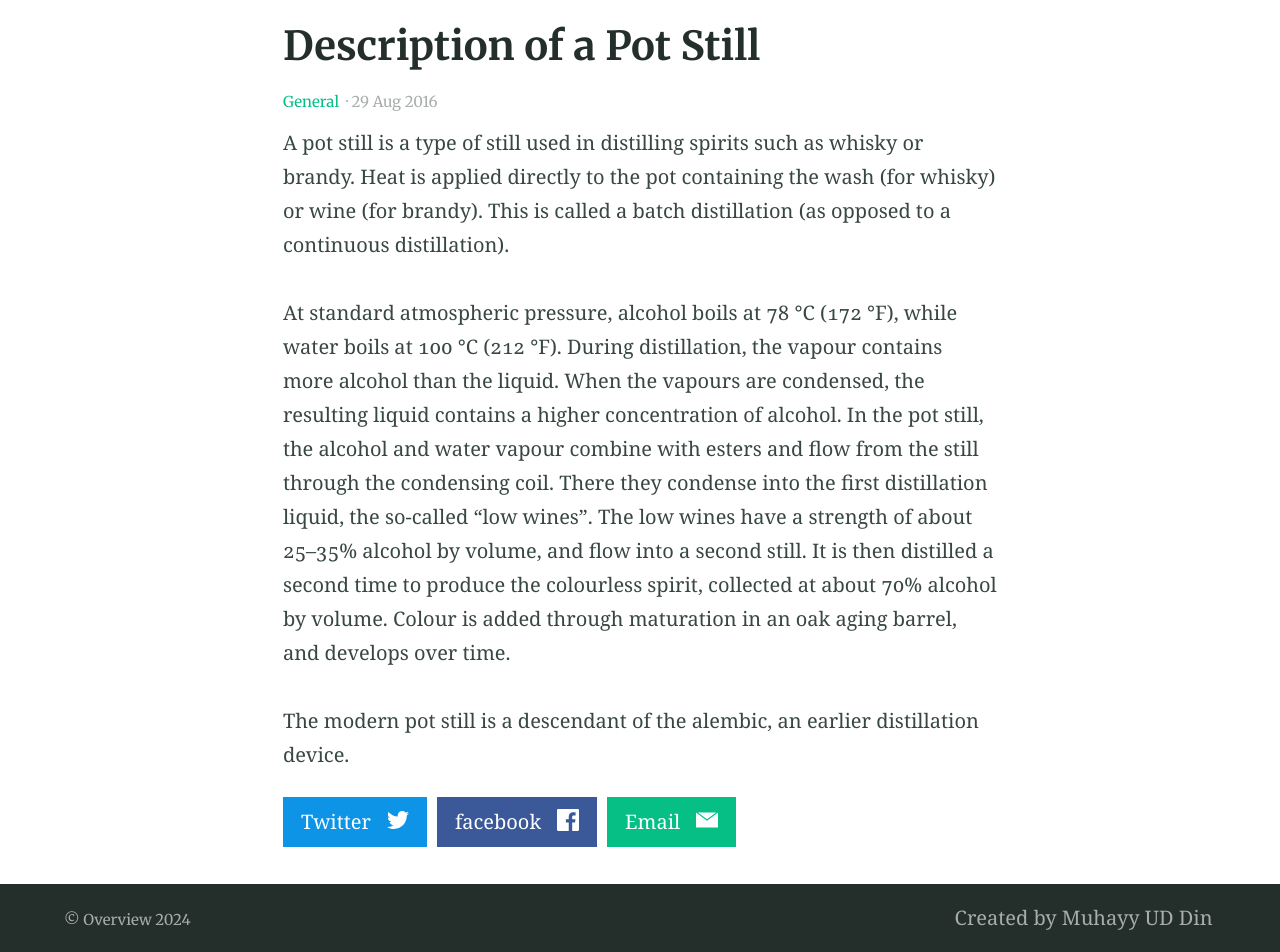
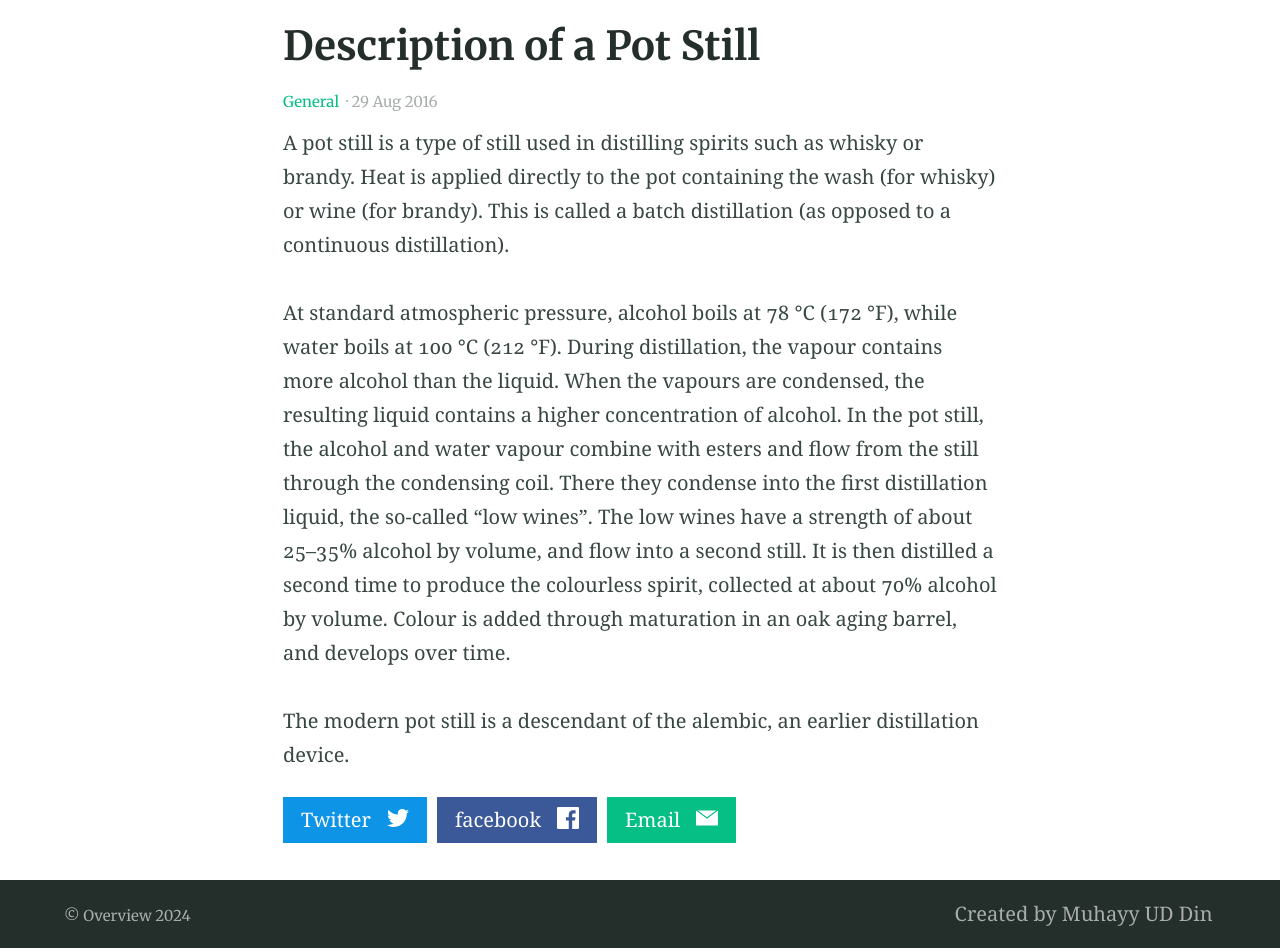
Before and after one commit to Muhayyuddin/muhayyuddin.tracking.io, a Jekyll site: the page built from _posts/2016-08-29-example-post-three.md, in a window 1280 px wide. Shown: the part 406-1358 px from the top of the page. Built offline with Jekyll 4.4.1, drawn with Linux system fonts in a browser that asks for light colours.

Commit message:
Update button.html

```diff
--- a/_includes/button.html
+++ b/_includes/button.html
@@ -1,5 +1,5 @@
 <a class="button" href="{{ include.link | default: '#' }}"
-   style="display: inline-block; padding: 8px 18px; {% if include.color %} background: {{ include.color }};{% endif %}">
+   style="display: inline-block; padding: 6px 18px; {% if include.color %} background: {{ include.color }};{% endif %}">
     {{ include.text | default: "Button" }}
     {% if include.icon %}
         &nbsp;
```
